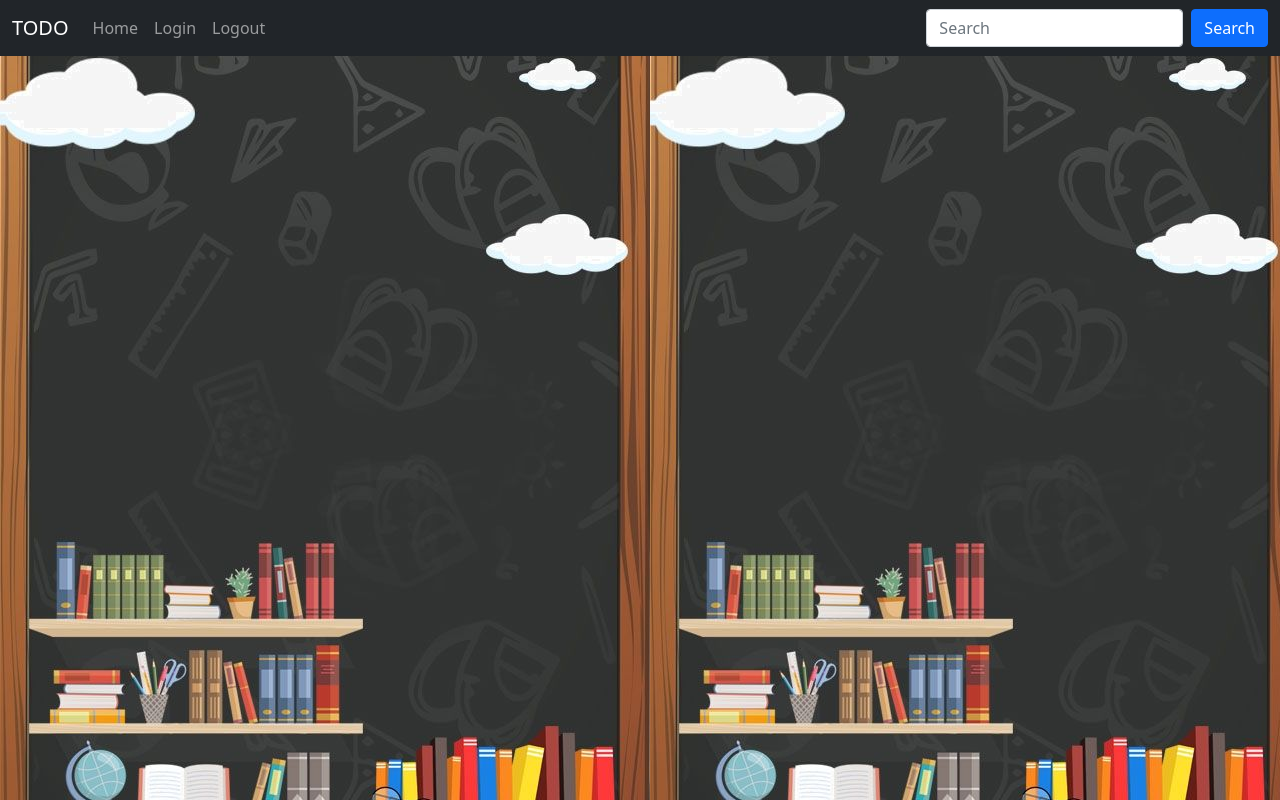
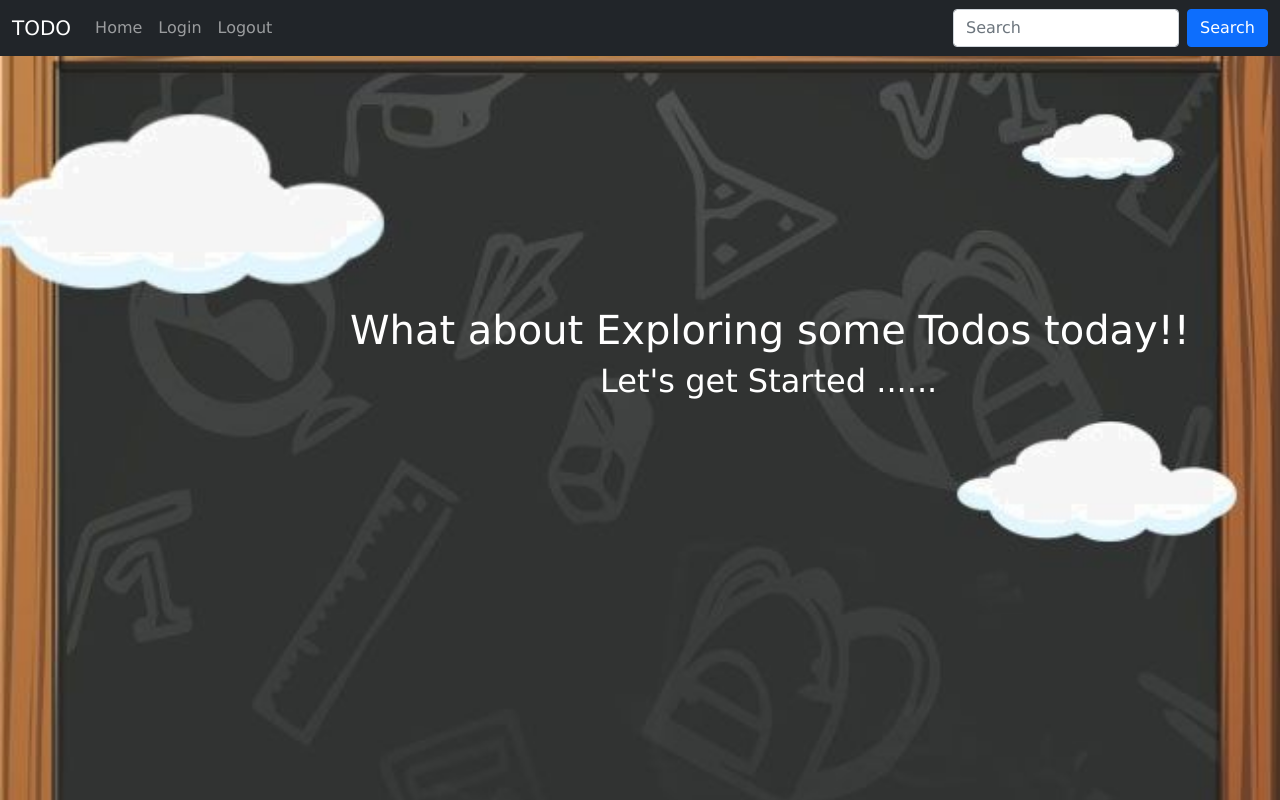
Before and after one commit to anjuaji92/todo, a plain HTML site: page index.html in a window 1280 px wide. Drawn offline with nearby package versions, Linux system fonts and the light colour scheme.

Commit message:
new changes

```diff
--- a/index.html
+++ b/index.html
@@ -8,7 +8,8 @@
     <link href="https://cdn.jsdelivr.net/npm/bootstrap@5.0.2/dist/css/bootstrap.min.css" rel="stylesheet" integrity="sha384-EVSTQN3/azprG1Anm3QDgpJLIm9Nao0Yz1ztcQTwFspd3yD65VohhpuuCOmLASjC" crossorigin="anonymous">
     <script src="https://cdn.jsdelivr.net/npm/@popperjs/core@2.9.2/dist/umd/popper.min.js" integrity="sha384-IQsoLXl5PILFhosVNubq5LC7Qb9DXgDA9i+tQ8Zj3iwWAwPtgFTxbJ8NT4GN1R8p" crossorigin="anonymous"></script>
 <script src="https://cdn.jsdelivr.net/npm/bootstrap@5.0.2/dist/js/bootstrap.min.js" integrity="sha384-cVKIPhGWiC2Al4u+LWgxfKTRIcfu0JTxR+EQDz/bgldoEyl4H0zUF0QKbrJ0EcQF" crossorigin="anonymous"></script>
-<link ref="" src="style.css">
+<link rel="stylesheet" href="style.css">
+
 </head>
 <body background="lave.jpg">
     <nav class="navbar navbar-expand-sm navbar-dark bg-dark">
@@ -36,5 +37,7 @@
           </div>
         </div>
       </nav>
+      <h1>What about Exploring some Todos today!!</h1>
+      <h2>Let's get Started ......</h2>
 </body>
 </html>
--- a/style.css
+++ b/style.css
@@ -0,0 +1,13 @@
+body{
+    background-repeat: no-repeat;
+    background-size: cover;
+    color:white;
+    font-family: 'Lucida Sans', 'Lucida Sans Regular', 'Lucida Grande', 'Lucida Sans Unicode', Geneva, Verdana, sans-serif;
+}
+h1{
+    margin-top: 250px;
+    margin-left: 350px;
+}
+h2{
+    margin-left: 600px;
+}
```
